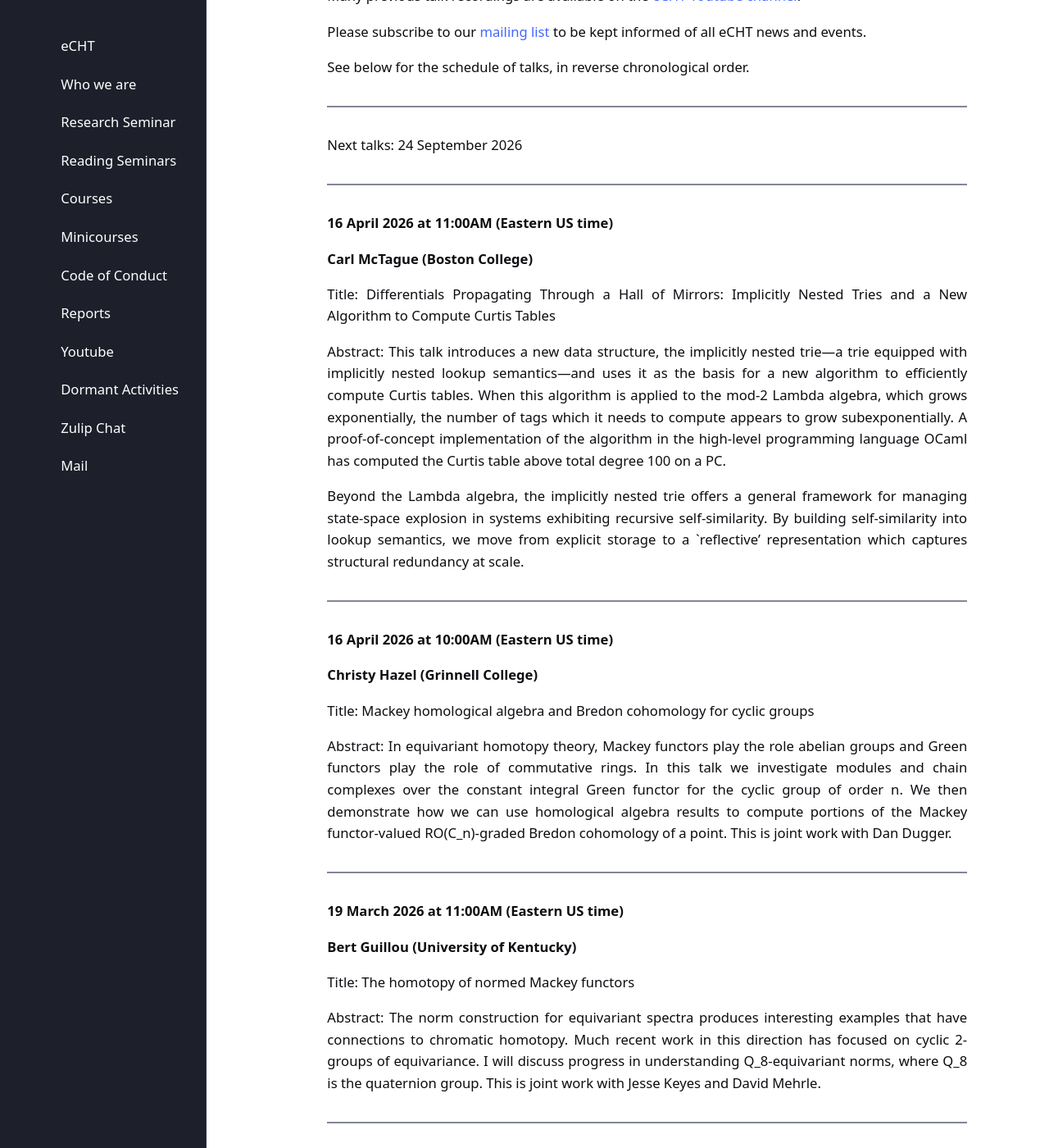
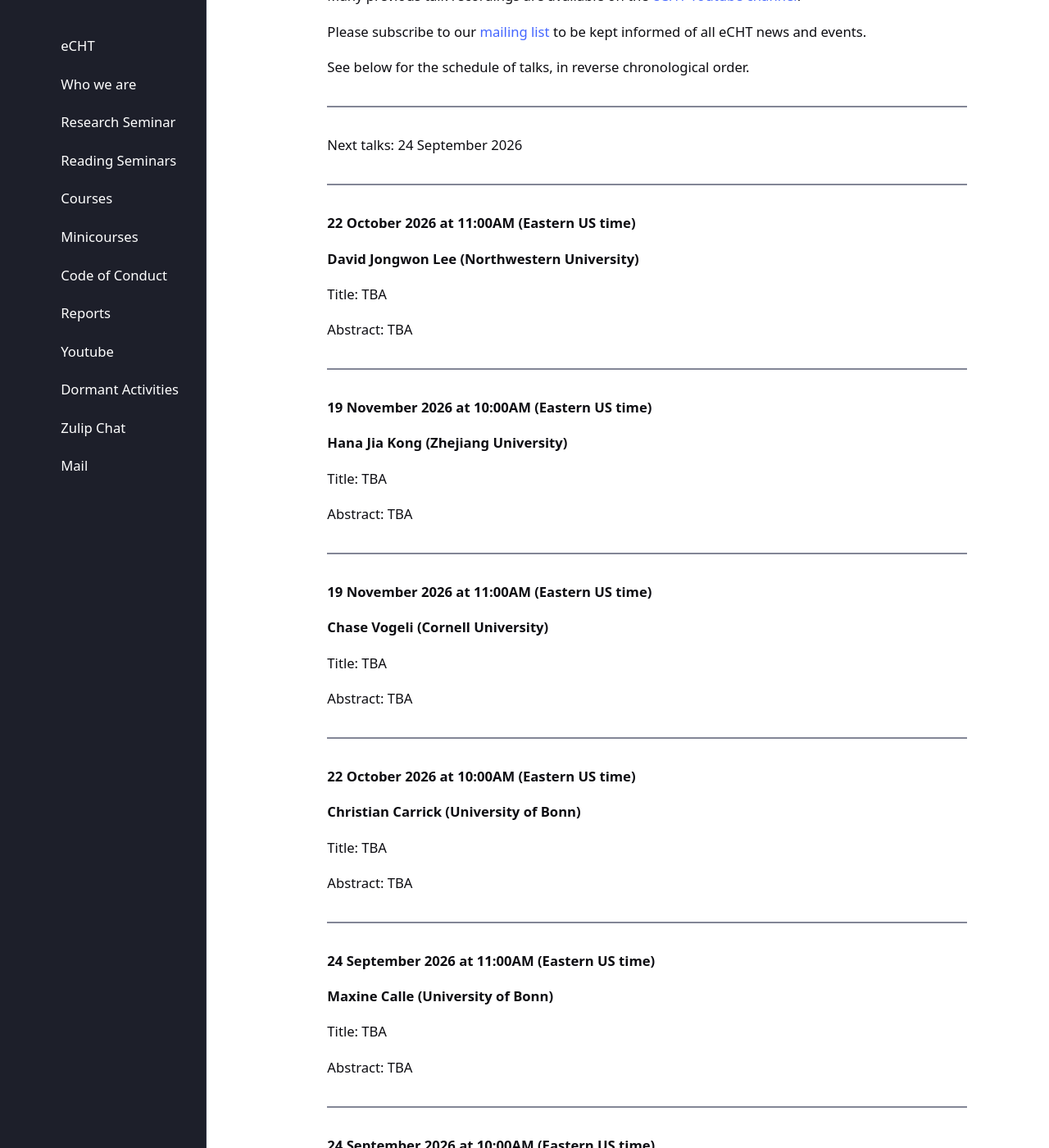
Before and after one commit to eCHTorc/eCHTorc.github.io, a Jekyll site: the page built from echt-research-seminar.html, in a window 1280 px wide and 1400 px high, scrolled down 543 px. Shown: the whole window at 82% size. Built offline with Jekyll 4.4.1, drawn with Linux system fonts in a browser that asks for light colours; some of the changed text lies outside the part shown.

Commit message:
Update echt-research-seminar.html

```diff
--- a/echt-research-seminar.html
+++ b/echt-research-seminar.html
@@ -47,6 +47,108 @@ See below for the schedule of talks, in reverse chronological order.
 
 <hr>
 Next talks: 24 September 2026
+<hr>
+
+<p>
+<strong>22 October 2026 at 11:00AM (Eastern US time)</strong>
+</p>
+
+<p>
+<strong>David Jongwon Lee (Northwestern University)</strong>
+</p>
+
+<p>
+Title: TBA
+</p>
+
+<p>
+Abstract: TBA
+</p>
+
+<hr>
+
+<strong>19 November 2026 at 10:00AM (Eastern US time)</strong>
+
+<p>
+<strong>Hana Jia Kong (Zhejiang University)</strong>
+</p>
+
+<p>
+Title: TBA
+</p>
+
+<p>
+Abstract: TBA
+</p>
+
+<hr>
+
+<p>
+<strong>19 November 2026 at 11:00AM (Eastern US time)</strong>
+</p>
+
+<p>
+<strong>Chase Vogeli (Cornell University)</strong>
+</p>
+
+<p>
+Title: TBA
+</p>
+
+<p>
+Abstract: TBA
+</p>
+
+<hr>
+
+<strong>22 October 2026 at 10:00AM (Eastern US time)</strong>
+
+<p>
+<strong>Christian Carrick (University of Bonn)</strong>
+</p>
+
+<p>
+Title: TBA
+</p>
+
+<p>
+Abstract: TBA
+</p>
+
+<hr>
+
+<p>
+<strong>24 September 2026 at 11:00AM (Eastern US time)</strong>
+</p>
+
+<p>
+<strong>Maxine Calle (University of Bonn)</strong>
+</p>
+
+<p>
+Title: TBA
+</p>
+
+<p>
+Abstract: TBA
+</p>
+
+<hr>
+
+<strong>24 September 2026 at 10:00AM (Eastern US time)</strong>
+
+<p>
+<strong>Jackson Morris (SLMath/Vanderbilt University)</strong>
+</p>
+
+<p>
+Title: TBA
+</p>
+
+<p>
+Abstract: TBA
+</p>
+
 <hr>
 
 <p>
```
Also changed, not shown: other parts of echt-research-seminar.html (+1 -1 lines).
